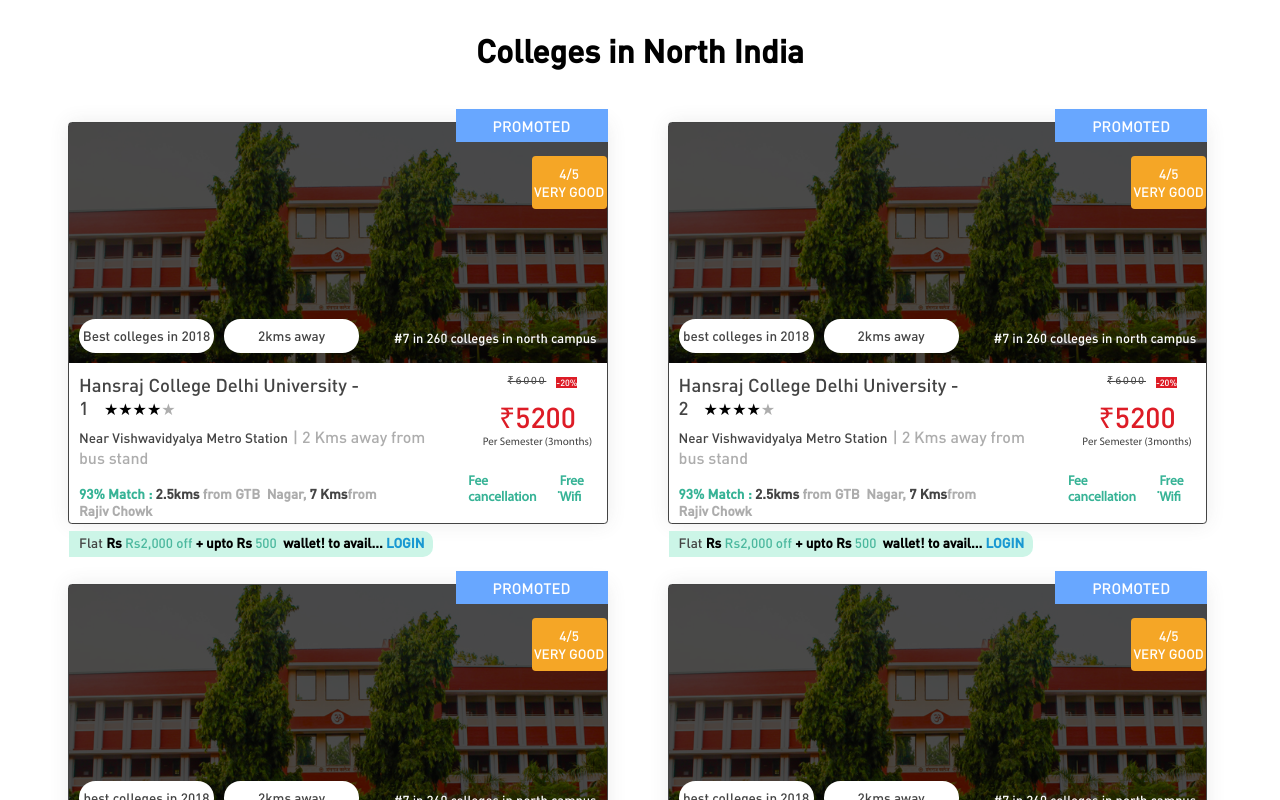
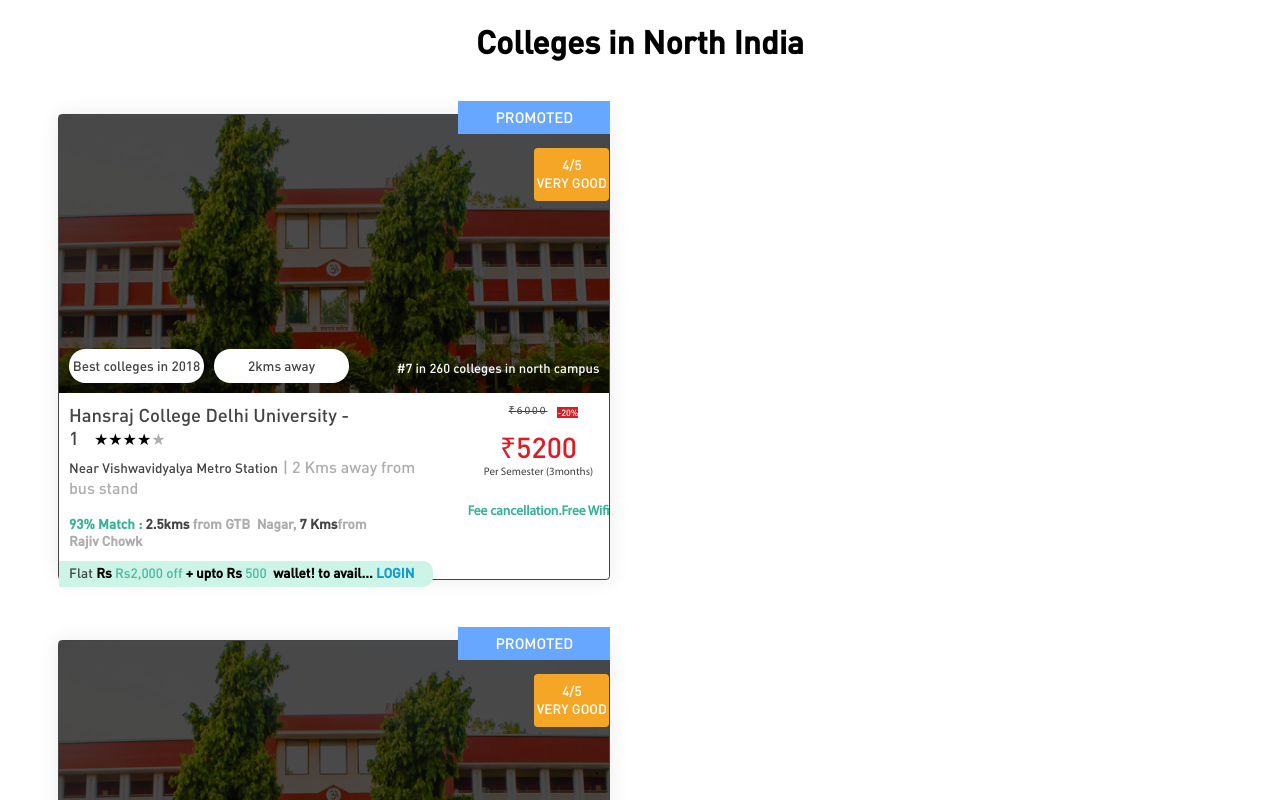
Before and after one commit to hvc02/collegedunia, a React (Create React App) app in the folder client/: page / in a window 1280 px wide. Shown: the top 800 px of the page. Built offline with nearby package versions, Linux system fonts and the light colour scheme.

Commit message:
github pages css issues fixed

```diff
--- a/client/src/App.css
+++ b/client/src/App.css
@@ -1,5 +1,5 @@
 .App {
-  margin: 30px;
+  margin: 20px;
   font-family: "DINPro";
 }
 
--- a/client/src/components/Card/style.css
+++ b/client/src/components/Card/style.css
@@ -1,6 +1,6 @@
 .card {
-  width: 42vw;
-  height: 50vh;
+  width: 43vw;
+  height: 58vh;
   border-radius: 3.8px;
   box-shadow: 0 0 19px 0 rgba(68, 68, 68, 0.1);
   border: solid 0.2px #444444;
```
